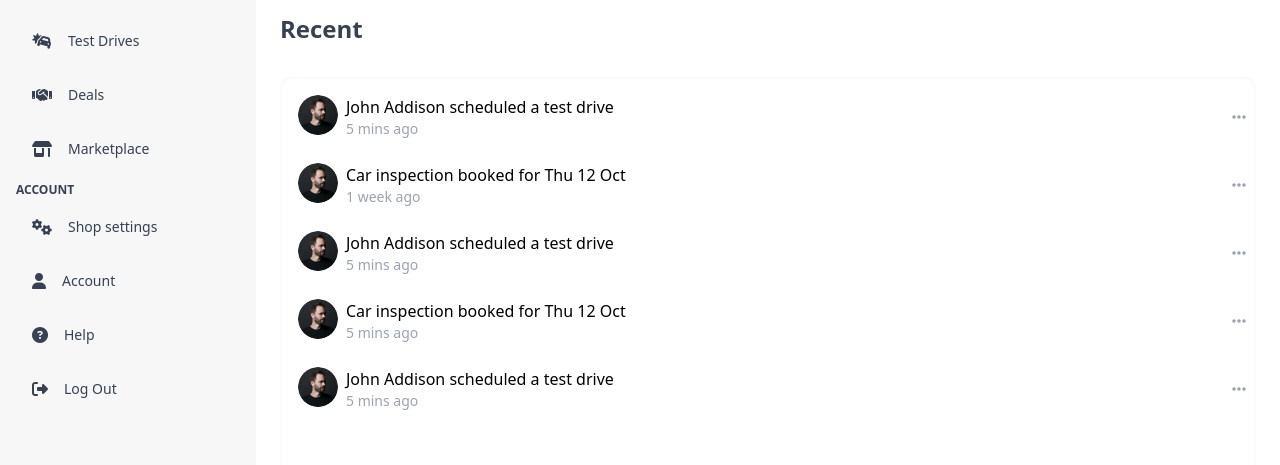
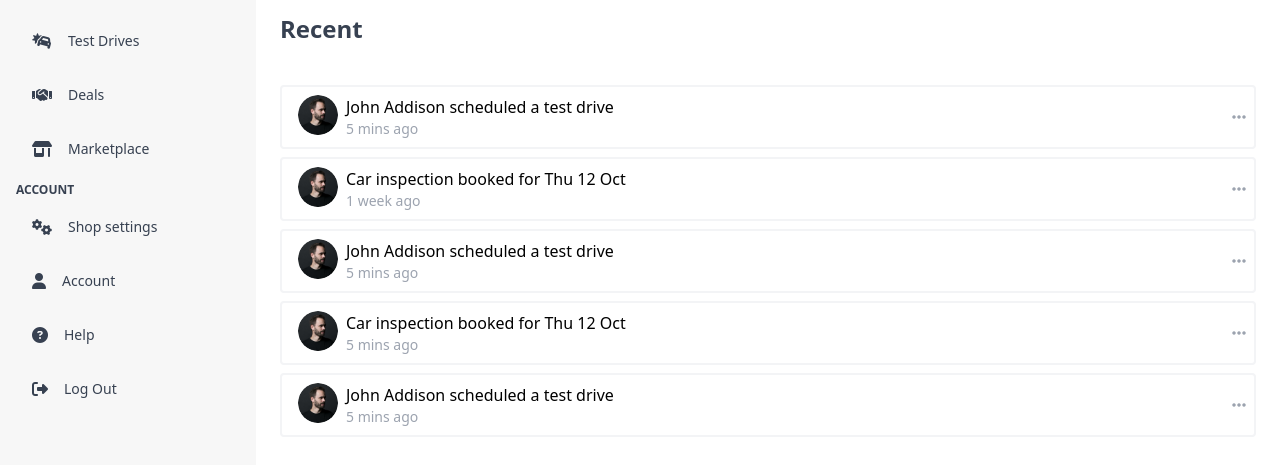
Before and after one commit to Nelson877/Bargain-portal, a website: page Dashboard/Overview.html in a window 1280 px wide. Shown: the part 285-750 px from the top of the page. Drawn offline with nearby package versions, Linux system fonts and the light colour scheme; a web font is replaced by a local one.

Commit message:
@daviddeladem done

```diff
--- a/Dashboard/Overview.html
+++ b/Dashboard/Overview.html
@@ -232,12 +232,12 @@
           <span class="mb-10 font-bold text-2xl">Recent</span>
 
           <div
-            class="flex flex-col mt-8 h-[515px] mb-4 rounded-xl border-2 border-gray-50 dark:bg-gray-800"
+            class="flex flex-col mt-8 h-[515px] mb-4 rounded-xl dark:bg-gray-800"
           >
             <ul>
               <!-- infor box starts  -->
               <li
-                class="flex justify-between items-center bg-white mt-2 p-2 hover:shadow-lg rounded cursor-pointer transition"
+                class="flex justify-between items-center bg-white mt-2 p-2 hover:shadow-lg rounded cursor-pointer transition border-2 border-gray-100"
               >
                 <div class="flex ml-2">
                   <img
@@ -260,7 +260,7 @@
               <!-- infor box ends  -->
               <!-- infor box starts  -->
               <li
-                class="flex justify-between items-center bg-white mt-2 p-2 hover:shadow-lg rounded cursor-pointer transition"
+                class="flex justify-between items-center bg-white mt-2 p-2 hover:shadow-lg rounded cursor-pointer transition border-2 border-gray-100"
               >
                 <div class="flex ml-2">
                   <img
@@ -283,7 +283,7 @@
               <!-- infor box ends  -->
               <!-- infor box starts  -->
               <li
-                class="flex justify-between items-center bg-white mt-2 p-2 hover:shadow-lg rounded cursor-pointer transition"
+                class="flex justify-between items-center bg-white mt-2 p-2 hover:shadow-lg rounded cursor-pointer transition border-2 border-gray-100"
               >
                 <div class="flex ml-2">
                   <img
@@ -306,7 +306,7 @@
               <!-- infor box ends  -->
               <!-- infor box starts  -->
               <li
-                class="flex justify-between items-center bg-white mt-2 p-2 hover:shadow-lg rounded cursor-pointer transition"
+                class="flex justify-between items-center bg-white mt-2 p-2 hover:shadow-lg rounded cursor-pointer transition border-2 border-gray-100"
               >
                 <div class="flex ml-2">
                   <img
@@ -329,7 +329,7 @@
               <!-- infor box ends  -->
               <!-- infor box starts  -->
               <li
-                class="flex justify-between items-center bg-white mt-2 p-2 hover:shadow-lg rounded cursor-pointer transition"
+                class="flex justify-between items-center bg-white mt-2 p-2 hover:shadow-lg rounded cursor-pointer transition border-2 border-gray-100"
               >
                 <div class="flex ml-2">
                   <img
```
